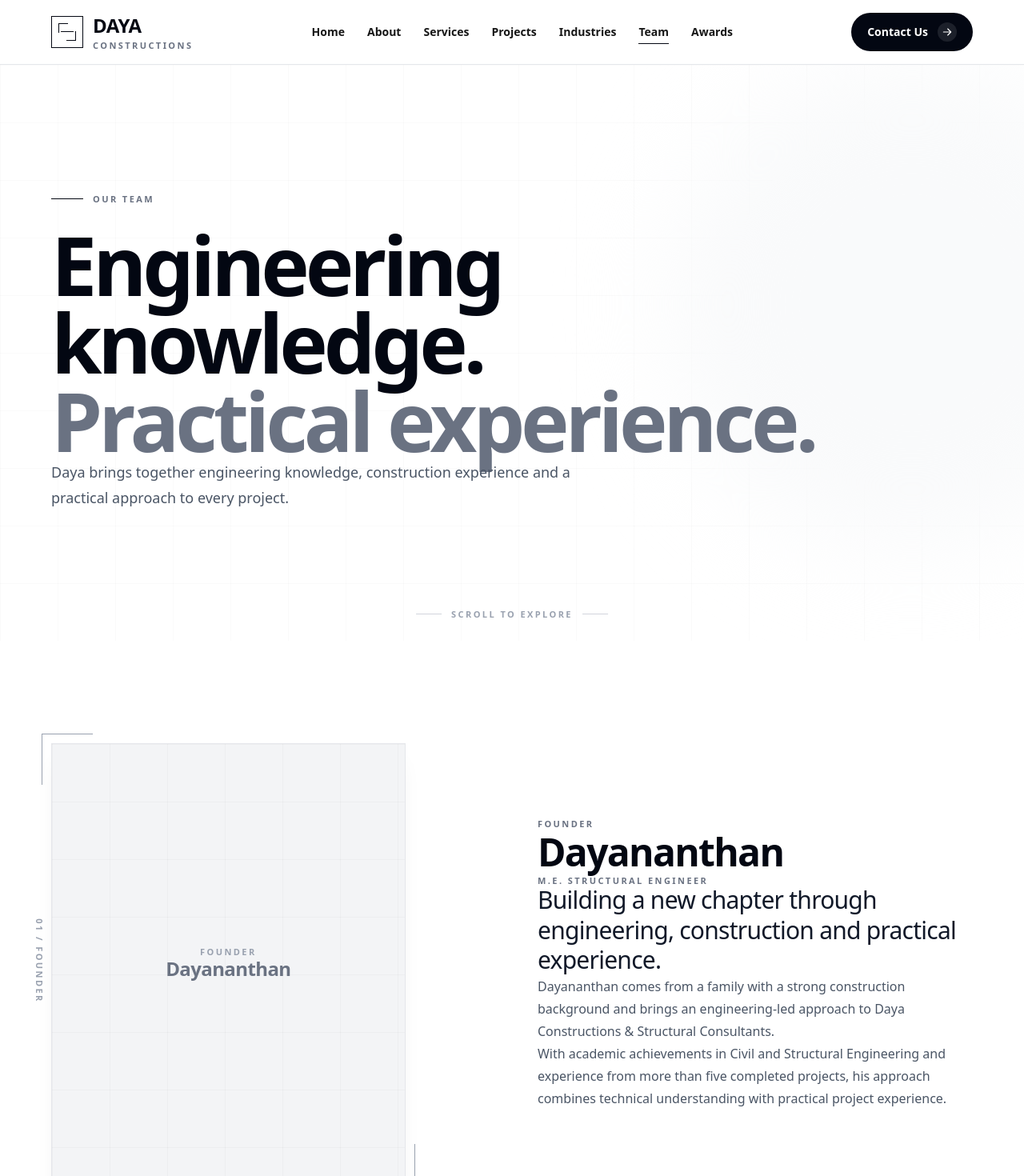
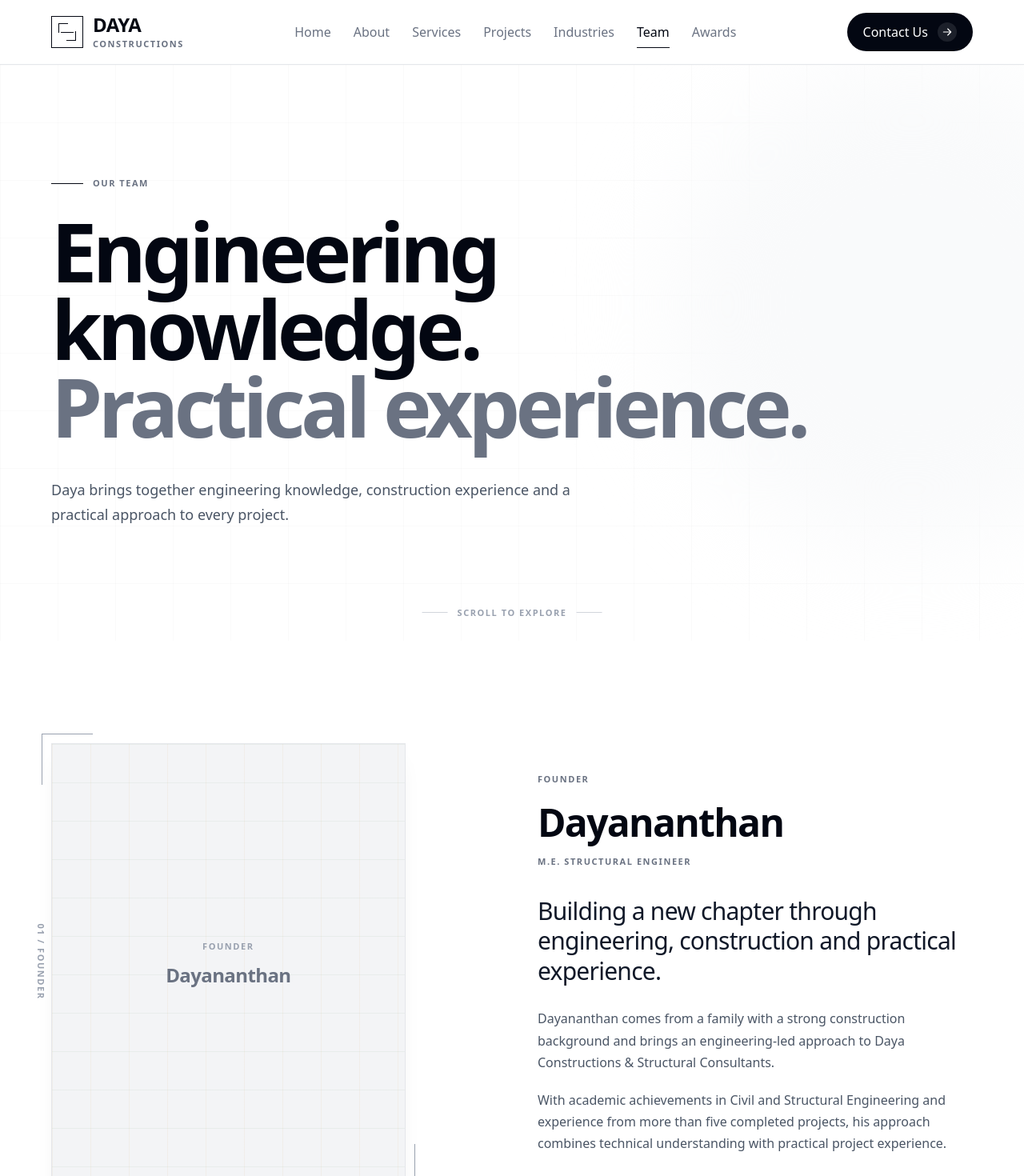
Before and after one commit to Sumolegen/Construction-Website, a Next.js app: page /team in a window 1280 px wide. Shown: the top 1470 px of the page at 80% size. Built offline with nearby package versions, Linux system fonts and the light colour scheme.

Commit message:
global-updated

```diff
--- a/src/app/globals.css
+++ b/src/app/globals.css
@@ -1,33 +1,8 @@
 @import "tailwindcss";
 
-/* =========================================================
-   DAYA CONSTRUCTIONS
-   GLOBAL DESIGN SYSTEM
-   ========================================================= */
-
 :root {
-  /* =========================================================
-     DAYA BRAND COLORS
-     ========================================================= */
-
-  --brand-primary: #c5a04a;
-  --brand-primary-dark: #a78335;
-  --brand-primary-light: #f7f1e3;
-
-  --brand-secondary: #407d41;
-  --brand-secondary-dark: #326333;
-  --brand-secondary-light: #edf5ed;
-
-  /* =========================================================
-     TYPOGRAPHY
-     ========================================================= */
-
   --font-primary: var(--font-josefin-sans);
   --font-body: var(--font-inter);
-
-  /* =========================================================
-     NEUTRALS
-     ========================================================= */
 
   --black: #111111;
   --gray-950: #171717;
@@ -43,12 +18,17 @@
   --gray-50: #fafafa;
   --white: #ffffff;
 
+  /* Daya Brand Colors */
+  --brand-primary: #c5a04a;
+  --brand-primary-dark: #a78335;
+  --brand-primary-light: #f7f1e3;
+
+  --brand-secondary: #407d41;
+  --brand-secondary-dark: #326333;
+  --brand-secondary-light: #edf5ed;
+
   --background: var(--white);
   --foreground: var(--gray-950);
-
-  /* =========================================================
-     FONT SIZES
-     ========================================================= */
 
   --font-size-display: clamp(3.5rem, 8vw, 6.5rem);
   --font-size-h1: clamp(3rem, 6vw, 5rem);
@@ -63,223 +43,98 @@
   --font-size-button: 0.875rem;
 }
 
-/* =========================================================
-   GLOBAL BOX SIZING
-   ========================================================= */
-
-*,
-*::before,
-*::after {
-  box-sizing: border-box;
-}
-
-/* =========================================================
-   HTML
-   ========================================================= */
-
 html {
   scroll-behavior: smooth;
-  background: var(--background);
 }
-
-/* =========================================================
-   BODY
-   ========================================================= */
 
 body {
   margin: 0;
   background: var(--background);
   color: var(--foreground);
-  font-family: var(--font-body);
-  font-size: var(--font-size-body);
-  line-height: 1.75;
+  font-family: var(--font-body), sans-serif;
+  -webkit-font-smoothing: antialiased;
   text-rendering: optimizeLegibility;
-  -webkit-font-smoothing: antialiased;
-  -moz-osx-font-smoothing: grayscale;
 }
 
-/* =========================================================
-   FORM ELEMENTS
-   ========================================================= */
-
-button,
-input,
-textarea,
-select {
-  font: inherit;
+* {
+  box-sizing: border-box;
 }
 
-button {
-  cursor: pointer;
+::selection {
+  background: var(--brand-primary);
+  color: var(--white);
 }
 
-/* =========================================================
-   MEDIA
-   ========================================================= */
-
-img,
-svg,
-video,
-canvas {
-  display: block;
-  max-width: 100%;
-}
-
-img {
-  height: auto;
-}
-
-/* =========================================================
-   LINKS
-   ========================================================= */
-
-a {
-  color: inherit;
-  text-decoration: none;
-}
-
-/* =========================================================
-   TYPOGRAPHY RESET
-   ========================================================= */
-
-p,
-h1,
-h2,
-h3,
-h4,
-h5,
-h6 {
-  margin: 0;
-}
-
-ul,
-ol {
-  margin: 0;
-  padding: 0;
-  list-style: none;
-}
-
-/* =========================================================
-   DISPLAY
-   ========================================================= */
+/* -------------------------------------------------------
+   Typography
+------------------------------------------------------- */
 
 .text-display {
-  font-family: var(--font-primary);
+  font-family: var(--font-primary), sans-serif;
   font-size: var(--font-size-display);
   font-weight: 600;
   line-height: 0.95;
-  letter-spacing: -0.05em;
+  letter-spacing: -0.055em;
 }
 
-/* =========================================================
-   HEADINGS
-   ========================================================= */
-
 .text-h1 {
-  font-family: var(--font-primary);
+  font-family: var(--font-primary), sans-serif;
   font-size: var(--font-size-h1);
   font-weight: 600;
   line-height: 0.98;
+  letter-spacing: -0.045em;
+}
+
+.text-h2 {
+  font-family: var(--font-primary), sans-serif;
+  font-size: var(--font-size-h2);
+  font-weight: 600;
+  line-height: 1;
   letter-spacing: -0.04em;
 }
 
-.text-h2 {
-  font-family: var(--font-primary);
-  font-size: var(--font-size-h2);
+.text-h3 {
+  font-family: var(--font-primary), sans-serif;
+  font-size: var(--font-size-h3);
   font-weight: 600;
-  line-height: 1;
-  letter-spacing: -0.035em;
+  line-height: 1.05;
+  letter-spacing: -0.03em;
 }
 
-.text-h3 {
-  font-family: var(--font-primary);
-  font-size: var(--font-size-h3);
+.text-h4 {
+  font-family: var(--font-primary), sans-serif;
+  font-size: var(--font-size-h4);
   font-weight: 600;
   line-height: 1.1;
   letter-spacing: -0.025em;
 }
 
-.text-h4 {
-  font-family: var(--font-primary);
-  font-size: var(--font-size-h4);
-  font-weight: 600;
-  line-height: 1.2;
-  letter-spacing: -0.02em;
-}
-
-/* =========================================================
-   BODY TEXT
-   ========================================================= */
-
 .text-body-lg {
-  font-family: var(--font-body);
   font-size: var(--font-size-body-lg);
-  line-height: 1.8;
+  line-height: 1.75;
 }
 
 .text-body {
-  font-family: var(--font-body);
   font-size: var(--font-size-body);
-  line-height: 1.75;
+  line-height: 1.7;
 }
 
 .text-body-sm {
-  font-family: var(--font-body);
   font-size: var(--font-size-body-sm);
-  line-height: 1.7;
+  line-height: 1.65;
 }
 
-/* =========================================================
-   LABEL
-   ========================================================= */
-
 .text-label {
-  font-family: var(--font-primary);
   font-size: var(--font-size-label);
   font-weight: 600;
-  line-height: 1;
-  letter-spacing: 0.22em;
+  line-height: 1.3;
+  letter-spacing: 0.14em;
   text-transform: uppercase;
 }
 
-/* =========================================================
-   BUTTON TEXT
-   ========================================================= */
-
-.text-button {
-  font-family: var(--font-primary);
-  font-size: var(--font-size-button);
-  font-weight: 600;
-  line-height: 1;
-}
-
-/* =========================================================
-   STANDARD TEXT COLORS
-   ========================================================= */
-
-.text-primary {
-  color: var(--gray-950);
-}
-
-.text-secondary {
-  color: var(--gray-600);
-}
-
-.text-muted {
-  color: var(--gray-500);
-}
-
-.text-subtle {
-  color: var(--gray-400);
-}
-
-.text-white {
-  color: var(--white);
-}
-
-/* =========================================================
-   BRAND TEXT COLORS
-   ========================================================= */
+/* -------------------------------------------------------
+   Brand Utilities
+------------------------------------------------------- */
 
 .text-brand-primary {
   color: var(--brand-primary);
@@ -297,34 +152,6 @@ ol {
   color: var(--brand-secondary-dark);
 }
 
-/* =========================================================
-   BACKGROUNDS
-   ========================================================= */
-
-.bg-page {
-  background-color: var(--white);
-}
-
-.bg-soft {
-  background-color: var(--gray-50);
-}
-
-.bg-light {
-  background-color: var(--gray-100);
-}
-
-.bg-dark {
-  background-color: var(--gray-950);
-}
-
-.bg-black {
-  background-color: var(--black);
-}
-
-/* =========================================================
-   BRAND BACKGROUNDS
-   ========================================================= */
-
 .bg-brand-primary {
   background-color: var(--brand-primary);
 }
@@ -341,30 +168,6 @@ ol {
   background-color: var(--brand-secondary-light);
 }
 
-/* =========================================================
-   BORDERS
-   ========================================================= */
-
-.border-default {
-  border-color: var(--gray-200);
-}
-
-.border-light {
-  border-color: var(--gray-100);
-}
-
-.border-medium {
-  border-color: var(--gray-300);
-}
-
-.border-dark {
-  border-color: var(--gray-950);
-}
-
-/* =========================================================
-   BRAND BORDERS
-   ========================================================= */
-
 .border-brand-primary {
   border-color: var(--brand-primary);
 }
@@ -372,10 +175,6 @@ ol {
 .border-brand-secondary {
   border-color: var(--brand-secondary);
 }
-
-/* =========================================================
-   BRAND HOVERS
-   ========================================================= */
 
 .brand-primary-hover:hover {
   background-color: var(--brand-primary-dark);
@@ -385,45 +184,54 @@ ol {
   background-color: var(--brand-secondary-dark);
 }
 
-/* =========================================================
-   SELECTION
-   ========================================================= */
+/* -------------------------------------------------------
+   Architectural Grid
+------------------------------------------------------- */
 
-::selection {
-  background: var(--brand-primary);
-  color: var(--white);
+.architectural-grid {
+  background-image:
+    linear-gradient(
+      to right,
+      rgba(197, 160, 74, 0.13) 1px,
+      transparent 1px
+    ),
+    linear-gradient(
+      to bottom,
+      rgba(64, 125, 65, 0.1) 1px,
+      transparent 1px
+    );
+  background-size: 48px 48px;
 }
 
-::-moz-selection {
-  background: var(--brand-primary);
-  color: var(--white);
+/* -------------------------------------------------------
+   Image Hover
+------------------------------------------------------- */
+
+.image-hover img {
+  transition:
+    transform 700ms cubic-bezier(0.22, 1, 0.36, 1),
+    filter 500ms ease;
 }
 
-/* =========================================================
-   ACCESSIBILITY FOCUS
-   ========================================================= */
+.image-hover:hover img {
+  transform: scale(1.04);
+}
 
-:focus {
-  outline: none;
-}
+/* -------------------------------------------------------
+   Focus
+------------------------------------------------------- */
 
 :focus-visible {
   outline: 2px solid var(--brand-primary);
   outline-offset: 3px;
 }
 
-/* =========================================================
-   SCROLLBAR
-   ========================================================= */
-
-html {
-  scrollbar-width: thin;
-  scrollbar-color: var(--brand-primary) var(--gray-100);
-}
+/* -------------------------------------------------------
+   Scrollbar
+------------------------------------------------------- */
 
 ::-webkit-scrollbar {
-  width: 8px;
-  height: 8px;
+  width: 10px;
 }
 
 ::-webkit-scrollbar-track {
@@ -436,139 +244,21 @@ html {
 }
 
 ::-webkit-scrollbar-thumb:hover {
-  background: var(--brand-primary-dark);
+  background: var(--brand-secondary);
 }
 
-/* =========================================================
-   GLOBAL TRANSITIONS
-   ========================================================= */
-
-a,
-button {
-  transition-property:
-    color,
-    background-color,
-    border-color,
-    opacity,
-    transform,
-    box-shadow;
-  transition-timing-function: ease;
-  transition-duration: 300ms;
-}
-
-/* =========================================================
-   ARCHITECTURAL GRID
-   ========================================================= */
-
-.architectural-grid {
-  background-image:
-    linear-gradient(
-      to right,
-      rgba(17, 17, 17, 0.045) 1px,
-      transparent 1px
-    ),
-    linear-gradient(
-      to bottom,
-      rgba(17, 17, 17, 0.045) 1px,
-      transparent 1px
-    );
-  background-size: 72px 72px;
-}
-
-.architectural-grid-small {
-  background-image:
-    linear-gradient(
-      to right,
-      rgba(255, 255, 255, 0.08) 1px,
-      transparent 1px
-    ),
-    linear-gradient(
-      to bottom,
-      rgba(255, 255, 255, 0.08) 1px,
-      transparent 1px
-    );
-  background-size: 48px 48px;
-}
-
-/* =========================================================
-   SECTION SPACING
-   ========================================================= */
-
-.section-space {
-  padding-top: 6rem;
-  padding-bottom: 6rem;
-}
-
-@media (min-width: 640px) {
-  .section-space {
-    padding-top: 7rem;
-    padding-bottom: 7rem;
-  }
-}
-
-@media (min-width: 1024px) {
-  .section-space {
-    padding-top: 8rem;
-    padding-bottom: 8rem;
-  }
-}
-
-/* =========================================================
-   LINES
-   ========================================================= */
-
-.line {
-  height: 1px;
-  width: 100%;
-  background: var(--gray-200);
-}
-
-.line-dark {
-  height: 1px;
-  width: 100%;
-  background: var(--gray-950);
-}
-
-.line-brand {
-  height: 1px;
-  width: 100%;
-  background: var(--brand-primary);
-}
-
-/* =========================================================
-   IMAGE HOVER
-   ========================================================= */
-
-.image-hover {
-  overflow: hidden;
-}
-
-.image-hover img {
-  transition:
-    transform 700ms cubic-bezier(0.2, 0.65, 0.25, 1),
-    filter 700ms ease;
-}
-
-.image-hover:hover img {
-  transform: scale(1.04);
-}
-
-/* =========================================================
-   CONSTRUCTION WORKER
-   ORIGINAL IMAGE COLORS ARE PRESERVED
-   ========================================================= */
+/* -------------------------------------------------------
+   Construction Worker Animation
+------------------------------------------------------- */
 
 .construction-worker-runner {
   position: absolute;
   left: 0;
   bottom: 0;
   z-index: 30;
-
   width: clamp(100px, 10vw, 165px);
-
   pointer-events: none;
   user-select: none;
-
   animation: construction-worker-move 14s linear infinite;
 }
 
@@ -581,18 +271,10 @@ button {
   width: 100%;
   height: auto;
   object-fit: contain;
-
   pointer-events: none;
   user-select: none;
-
-  /* IMPORTANT:
-     No grayscale/filter is applied. */
   filter: none;
 }
-
-/* =========================================================
-   WORKER LEFT → RIGHT
-   ========================================================= */
 
 @keyframes construction-worker-move {
   0% {
@@ -604,10 +286,6 @@ button {
   }
 }
 
-/* =========================================================
-   WORKER RUNNING / BOUNCING EFFECT
-   ========================================================= */
-
 @keyframes construction-worker-bob {
   0% {
     transform: translateY(0) rotate(-1deg);
@@ -618,9 +296,9 @@ button {
   }
 }
 
-/* =========================================================
-   MOBILE WORKER
-   ========================================================= */
+/* -------------------------------------------------------
+   Responsive Worker
+------------------------------------------------------- */
 
 @media (max-width: 640px) {
   .construction-worker-runner {
@@ -640,9 +318,9 @@ button {
   }
 }
 
-/* =========================================================
-   REDUCED MOTION
-   ========================================================= */
+/* -------------------------------------------------------
+   Reduced Motion
+------------------------------------------------------- */
 
 @media (prefers-reduced-motion: reduce) {
   html {
```
Also changed, not shown: 1 other file (tests, documents, lock files or other folders).
